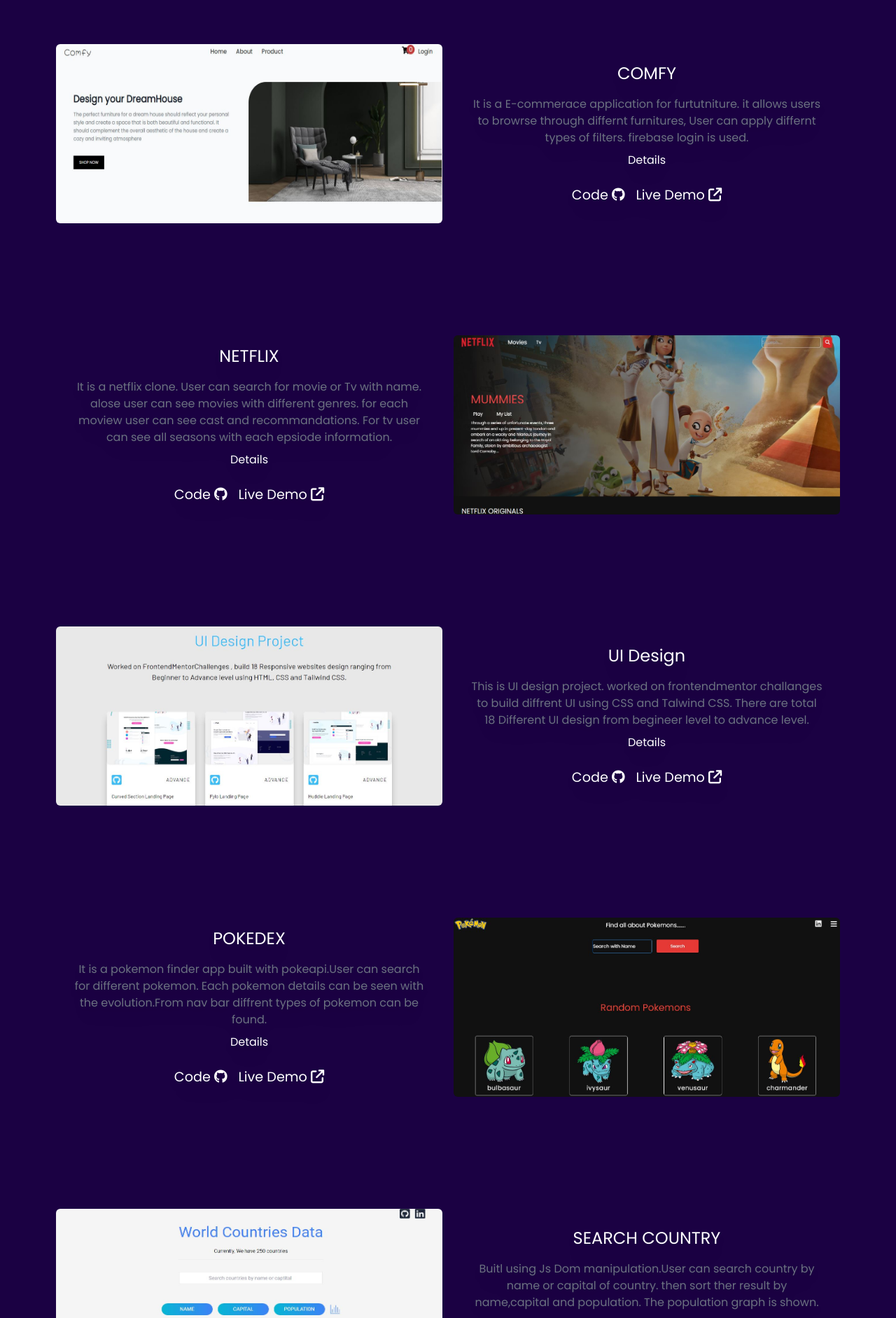
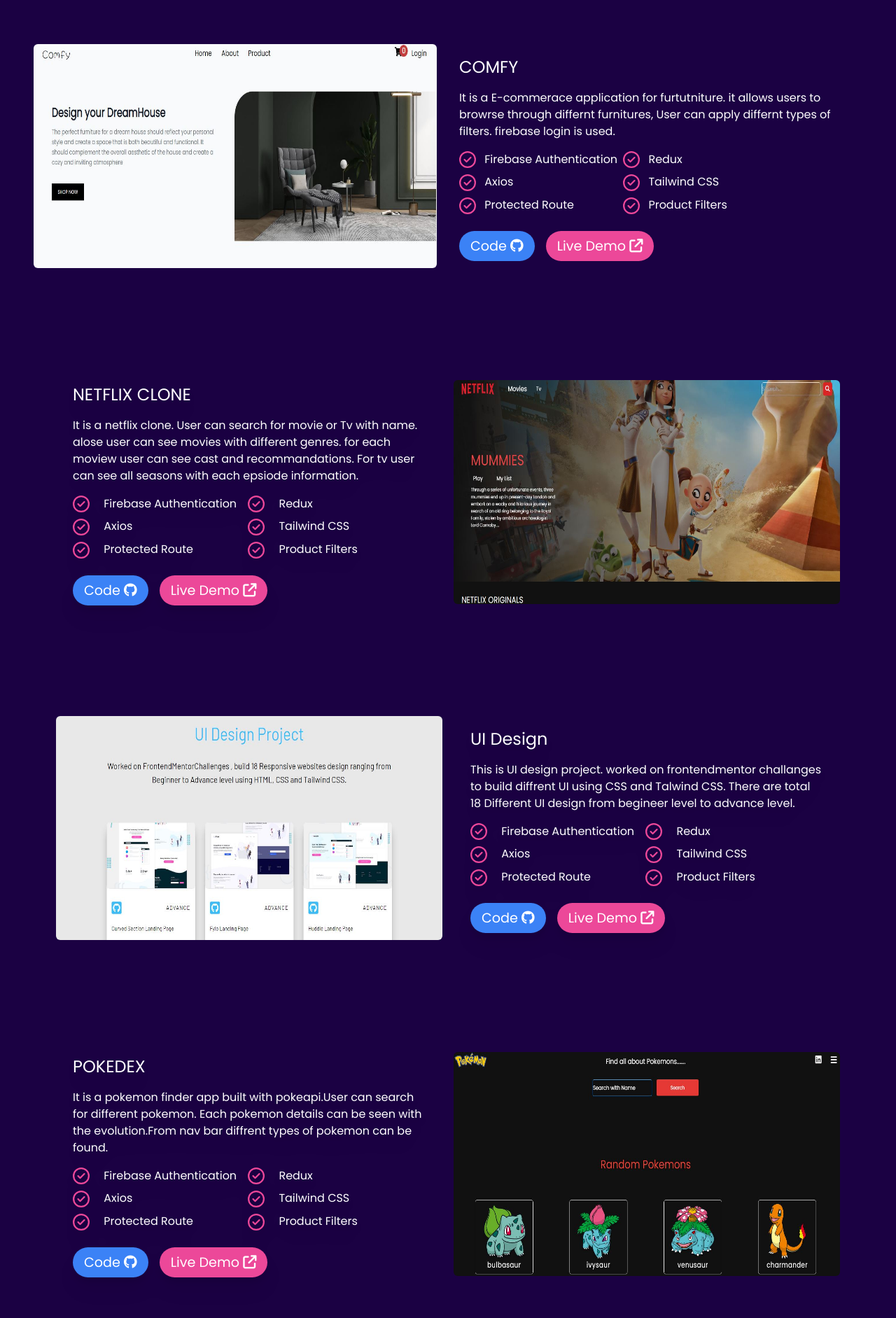
Before and after one commit to apj19/PortfolioReact, a React (Vite) app: page / in a window 1280 px wide. Shown: the part 868-2751 px from the top of the page at 70% size. Built offline with nearby package versions, Linux system fonts and the light colour scheme.

Commit message:
working on home page

```diff
--- a/index.html
+++ b/index.html
@@ -8,9 +8,7 @@
   <link rel="preconnect" href="https://fonts.googleapis.com">
   <link rel="preconnect" href="https://fonts.gstatic.com" crossorigin>
   <link href="https://fonts.googleapis.com/css2?family=Poppins&display=swap" rel="stylesheet">
-  <link rel="stylesheet" href="https://cdnjs.cloudflare.com/ajax/libs/font-awesome/6.3.0/css/all.min.css"
-    integrity="sha512-SzlrxWUlpfuzQ+pcUCosxcglQRNAq/DZjVsC0lE40xsADsfeQoEypE+enwcOiGjk/bSuGGKHEyjSoQ1zVisanQ=="
-    crossorigin="anonymous" referrerpolicy="no-referrer" />
+  <script src="https://kit.fontawesome.com/092bfc665f.js" crossorigin="anonymous"></script>
   <title>Akshay Jadhav</title>
 </head>
 
--- a/src/App.jsx
+++ b/src/App.jsx
@@ -1,3 +1,4 @@
+import Footer from "./components/Footer";
 import NavBar from "./components/NavBar";
 import Home from "./pages/Home";
 
@@ -12,6 +13,7 @@
       <NavBar />
 
       <Home />
+      <Footer />
     </div>
   );
 }
--- a/src/components/Hero.jsx
+++ b/src/components/Hero.jsx
@@ -12,7 +12,7 @@
           highly performant, efficient and fully documented for seamless
           integration into any environment.
         </p>
-        <div className="mt-8 flex items-center justify-center gap-x-6 text-[1.5rem]">
+        <div className="mt-8 flex items-center justify-center md:justify-start gap-x-6 text-[1.5rem]">
           <a
             className="hover:text-blue-500"
             href="https://www.linkedin.com/in/akshay-jadhav-01737711b/"
--- a/src/components/NavBar.jsx
+++ b/src/components/NavBar.jsx
@@ -36,7 +36,7 @@
       {showMobileNav && (
         <div
           onClick={() => setShowMobileNav(false)}
-          className="fixed animate__animated animate__fadeInLeft top-0 left-0 w-full h-[100vh] bg-white flex flex-col justify-start items-center pt-4 px-10"
+          className="fixed animate__animated animate__fadeInLeft top-0 left-0 w-full h-[100vh] bg-[#090c10] text-white flex flex-col justify-start items-center pt-4 px-10"
         >
           <div className="mb-8 w-full flex justify-end text-[1.5rem] cursor-pointer">
             <button onClick={() => setShowMobileNav(false)}>
--- a/src/pages/Home.jsx
+++ b/src/pages/Home.jsx
@@ -1,10 +1,9 @@
 import React, { useState } from "react";
 import Hero from "../components/Hero";
 import Timeline from "../components/Timeline";
+import { check } from "../utilities/logo";
 
 function Home() {
-  const [showDetails, setShowDetails] = useState(false);
-  const [number, setNumber] = useState(0);
   return (
     <main className="pt-16 font-['Poppins']">
       <Hero />
@@ -13,25 +12,25 @@
           TECH STACK
         </h2>
         <div className="mt-4 flex flex-wrap items-center justify-center gap-x-6 text-[1.5rem] gap-y-4">
-          <div className="bg-gray-50 rounded-full">
+          <div className="bg-gray-50 rounded-xl">
             <img className="h-16 w-16" src="../react.png" alt="" />
           </div>
-          <div className="bg-gray-50 h-16 w-16 rounded-full flex justify-center items-center">
+          <div className="bg-gray-50 h-16 w-16 rounded-lg flex justify-center items-center">
             <img className="h-8 w-8" src="../jslogo2.png" alt="" />
           </div>
-          <div className="bg-gray-50 h-16 w-16 rounded-full flex justify-center items-center">
+          <div className="bg-gray-50 h-16 w-16 rounded-lg flex justify-center items-center">
             <img className="h-8 w-8" src="../html.png" alt="" />
           </div>
-          <div className="bg-gray-50 h-16 w-16 rounded-full flex justify-center items-center">
+          <div className="bg-gray-50 h-16 w-16 rounded-lg flex justify-center items-center">
             <img className="h-14 w-14" src="../css.png" alt="" />
           </div>
-          <div className="bg-gray-50 h-16 w-16 rounded-full flex justify-center items-center">
+          <div className="bg-gray-50 h-16 w-16 rounded-lg flex justify-center items-center">
             <img className="h-8 w-8" src="../redux.png" alt="" />
           </div>
-          <div className="bg-gray-50 h-16 w-16 rounded-full flex justify-center items-center">
+          <div className="bg-gray-50 h-16 w-16 rounded-lg flex justify-center items-center">
             <img className="h-8 w-8" src="../tailwind.png" alt="" />
           </div>
-          <div className="bg-gray-50 h-16 w-16 rounded-full flex justify-center items-center">
+          <div className="bg-gray-50 h-16 w-16 rounded-lg flex justify-center items-center">
             <img className="h-12 w-12" src="../msql.png" alt="" />
           </div>
         </div>
@@ -44,8 +43,8 @@
         </h2>
         {/* Ecommrace Project */}
 
-        <section className="grid grid-cols-1 gap-4 md:grid-cols-2 px-2 md:px-10 py-10  mb-20 rounded-xl  ">
-          <div className="h-64 bg-cover">
+        <section className="grid grid-cols-1 gap-8 md:grid-cols-2 px-2  py-10  mb-20 rounded-xl  ">
+          <div className="h-52 md:h-80 h bg-cover">
             <img
               className="object-fit w-full h-full rounded-md"
               src="../p1.JPG"
@@ -53,40 +52,45 @@
             />
           </div>
 
-          <div className=" flex flex-col justify-center items-center px-6 drop-shadow-xl">
+          <div className=" flex flex-col justify-center items-start   ">
             <h2 className="text-xl font-[500]  md:text-2xl">COMFY</h2>
 
-            <p className="mt-4 text-[0.8rem] md:text-[1rem] text-center text-gray-500 ">
+            <p className="mt-4   ">
               It is a E-commerace application for furtutniture. it allows users
               to browrse through differnt furnitures, User can apply differnt
               types of filters. firebase login is used.
             </p>
+            <div className="grid md:grid-cols-2 gap-x-2 gap-y-2 my-4">
+              <p>
+                <span className="mr-2">{check}</span> Firebase Authentication
+              </p>
+              <p>
+                <span className="mr-2">{check}</span> Redux
+              </p>
+              <p>
+                <span className="mr-2">{check}</span> Axios
+              </p>
+              <p>
+                <span className="mr-2">{check}</span> Tailwind CSS
+              </p>
+              <p>
+                <span className="mr-2">{check}</span> Protected Route
+              </p>
+              <p>
+                <span className="mr-2">{check}</span> Product Filters
+              </p>
+            </div>
 
-            <button
-              onClick={() => {
-                if (number != 1) {
-                  setNumber(1);
-                  setShowDetails(true);
-                } else {
-                  setNumber(1);
-                  setShowDetails((s) => !s);
-                }
-              }}
-              className="my-2"
-            >
-              Details
-            </button>
-
-            <div className=" md:text-[1.2rem] mt-4">
+            <div className=" md:text-[1.2rem] mt-4 ">
               <a
-                className=" font-[500] mr-4"
+                className=" font-[500] mr-4 bg-blue-500 rounded-full px-4 py-2 "
                 href="https://github.com/apj19/comfy"
                 target="_blank"
               >
                 Code <i className="fa-brands fa-github"></i>
               </a>
               <a
-                className=" font-[500]"
+                className=" font-[500] bg-pink-500 rounded-full px-4 py-2"
                 href="https://comfyapjcr.netlify.app/"
                 target="_blank"
               >
@@ -95,58 +99,58 @@
               </a>
             </div>
           </div>
-
-          {number == 1 && showDetails && (
-            <div className="flex flex-col justify-center items-center px-6 ">
-              Details Showing
-            </div>
-          )}
         </section>
 
         {/* netflix */}
         <section className="grid grid-cols-1 gap-4 md:grid-cols-2 px-2 md:px-10 py-10   mb-20  ">
-          <div className="h-64 bg-cover md:col-start-2">
+          <div className="h-80 bg-cover md:col-start-2">
             <img
               className="object-fit w-full h-full rounded-md"
               src="../netflix.JPG"
               alt=""
             />
           </div>
-          <div className=" flex flex-col justify-center items-center px-6 drop-shadow-xl md:row-start-1">
-            <h2 className="text-xl font-[500]  md:text-2xl">NETFLIX</h2>
+          <div className=" flex flex-col justify-center items-start px-6 drop-shadow-xl md:row-start-1">
+            <h2 className="text-xl font-[500]  md:text-2xl">NETFLIX CLONE</h2>
 
-            <p className="mt-4 text-[0.8rem] md:text-[1rem] text-center text-gray-500 ">
+            <p className="mt-4   ">
               It is a netflix clone. User can search for movie or Tv with name.
               alose user can see movies with different genres. for each moview
               user can see cast and recommandations. For tv user can see all
               seasons with each epsiode information.
             </p>
 
-            <button
-              onClick={() => {
-                if (number != 2) {
-                  setNumber(2);
-                  setShowDetails(true);
-                } else {
-                  setNumber(2);
-                  setShowDetails((s) => !s);
-                }
-              }}
-              className="my-2"
-            >
-              Details
-            </button>
+            <div className="grid grid-cols-2 gap-x-4 gap-y-2 my-4">
+              <p>
+                <span className="mr-4">{check}</span> Firebase Authentication
+              </p>
+              <p>
+                <span className="mr-4">{check}</span> Redux
+              </p>
+              <p>
+                <span className="mr-4">{check}</span> Axios
+              </p>
+              <p>
+                <span className="mr-4">{check}</span> Tailwind CSS
+              </p>
+              <p>
+                <span className="mr-4">{check}</span> Protected Route
+              </p>
+              <p>
+                <span className="mr-4">{check}</span> Product Filters
+              </p>
+            </div>
 
             <div className=" md:text-[1.2rem] mt-4">
               <a
-                className=" font-[500] mr-4"
+                className=" font-[500] mr-4 bg-blue-500 rounded-full px-4 py-2 "
                 href="https://github.com/apj19/Netflix-Clone"
                 target="_blank"
               >
                 Code <i className="fa-brands fa-github"></i>
               </a>
               <a
-                className=" font-[500]"
+                className=" font-[500] bg-pink-500 rounded-full px-4 py-2"
                 href="https://netflixcloneapjcr.netlify.app/"
                 target="_blank"
               >
@@ -155,18 +159,12 @@
               </a>
             </div>
           </div>
-
-          {number == 2 && showDetails && (
-            <div className="flex flex-col justify-center items-center px-6 ">
-              Details Showing
-            </div>
-          )}
         </section>
 
         {/* {Ui Project} */}
 
         <section className="grid grid-cols-1 gap-4 md:grid-cols-2 px-2 md:px-10 py-10   mb-20 ">
-          <div className="h-64 bg-cover">
+          <div className="h-80 bg-cover">
             <img
               className="object-fit w-full h-full rounded-md"
               src="../ui.JPG"
@@ -174,40 +172,45 @@
             />
           </div>
 
-          <div className=" flex flex-col justify-center items-center px-6 drop-shadow-xl">
+          <div className=" flex flex-col justify-center items-start px-6 drop-shadow-xl">
             <h2 className="text-xl font-[500]  md:text-2xl">UI Design </h2>
 
-            <p className="mt-4 text-[0.8rem] md:text-[1rem] text-center text-gray-500 ">
+            <p className="mt-4  ">
               This is UI design project. worked on frontendmentor challanges to
               build diffrent UI using CSS and Talwind CSS. There are total 18
               Different UI design from begineer level to advance level.
             </p>
-
-            <button
-              onClick={() => {
-                if (number != 3) {
-                  setNumber(3);
-                  setShowDetails(true);
-                } else {
-                  setNumber(3);
-                  setShowDetails((s) => !s);
-                }
-              }}
-              className="my-2"
-            >
-              Details
-            </button>
+            <div className="grid grid-cols-2 gap-x-4 gap-y-2 my-4">
+              <p>
+                <span className="mr-4">{check}</span> Firebase Authentication
+              </p>
+              <p>
+                <span className="mr-4">{check}</span> Redux
+              </p>
+              <p>
+                <span className="mr-4">{check}</span> Axios
+              </p>
+              <p>
+                <span className="mr-4">{check}</span> Tailwind CSS
+              </p>
+              <p>
+                <span className="mr-4">{check}</span> Protected Route
+              </p>
+              <p>
+                <span className="mr-4">{check}</span> Product Filters
+              </p>
+            </div>
 
             <div className=" md:text-[1.2rem] mt-4">
               <a
-                className=" font-[500] mr-4"
+                className=" font-[500] mr-4 bg-blue-500 rounded-full px-4 py-2 "
                 href="https://github.com/apj19/FrontendMentorChallenges"
                 target="_blank"
               >
                 Code <i className="fa-brands fa-github"></i>
               </a>
               <a
-                className=" font-[500]"
+                className=" font-[500] bg-pink-500 rounded-full px-4 py-2"
                 href="https://ui-design-project-apjcr.netlify.app/"
                 target="_blank"
               >
@@ -216,57 +219,57 @@
               </a>
             </div>
           </div>
-
-          {number == 3 && showDetails && (
-            <div className="flex flex-col justify-center items-center px-6 ">
-              Details Showing
-            </div>
-          )}
         </section>
 
         {/* PokeDex  */}
         <section className="grid grid-cols-1 gap-4 md:grid-cols-2 px-2 md:px-10 py-10   mb-20   ">
-          <div className="h-64 bg-cover md:col-start-2">
+          <div className="h-80 bg-cover md:col-start-2">
             <img
               className="object-fit w-full h-full rounded-md"
               src="../pokemon.JPG"
               alt=""
             />
           </div>
-          <div className=" flex flex-col justify-center items-center px-6 drop-shadow-xl md:row-start-1">
+          <div className=" flex flex-col justify-center items-start px-6 drop-shadow-xl md:row-start-1">
             <h2 className="text-xl font-[500]  md:text-2xl">POKEDEX</h2>
 
-            <p className="mt-4 text-[0.8rem] md:text-[1rem] text-center text-gray-500 ">
+            <p className="mt-4  ">
               It is a pokemon finder app built with pokeapi.User can search for
               different pokemon. Each pokemon details can be seen with the
               evolution.From nav bar diffrent types of pokemon can be found.
             </p>
 
-            <button
-              onClick={() => {
-                if (number != 4) {
-                  setNumber(4);
-                  setShowDetails(true);
-                } else {
-                  setNumber(4);
-                  setShowDetails((s) => !s);
-                }
-              }}
-              className="my-2"
-            >
-              Details
-            </button>
+            <div className="grid grid-cols-2 gap-x-4 gap-y-2 my-4">
+              <p>
+                <span className="mr-4">{check}</span> Firebase Authentication
+              </p>
+              <p>
+                <span className="mr-4">{check}</span> Redux
+              </p>
+              <p>
+                <span className="mr-4">{check}</span> Axios
+              </p>
+              <p>
+                <span className="mr-4">{check}</span> Tailwind CSS
+              </p>
+              <p>
+                <span className="mr-4">{check}</span> Protected Route
+              </p>
+              <p>
+                <span className="mr-4">{check}</span> Product Filters
+              </p>
+            </div>
 
             <div className=" md:text-[1.2rem] mt-4">
               <a
-                className=" font-[500] mr-4"
+                className=" font-[500] mr-4 bg-blue-500 rounded-full px-4 py-2 "
                 href="https://github.com/apj19/pkemon"
                 target="_blank"
               >
                 Code <i className="fa-brands fa-github"></i>
               </a>
               <a
-                className=" font-[500]"
+                className=" font-[500] bg-pink-500 rounded-full px-4 py-2"
                 href="https://pokedexapjcr.netlify.app/"
                 target="_blank"
               >
@@ -275,18 +278,12 @@
               </a>
             </div>
           </div>
-
-          {number == 4 && showDetails && (
-            <div className="flex flex-col justify-center items-center px-6 ">
-              Details Showing
-            </div>
-          )}
         </section>
 
         {/* {Countries Data} */}
 
         <section className="grid grid-cols-1 gap-4 md:grid-cols-2 px-2 md:px-10 py-10   mb-20  ">
-          <div className="h-64 bg-cover">
+          <div className="h-80 bg-cover">
             <img
               className="object-fit w-full h-full rounded-md"
               src="../dom.JPG"
@@ -294,40 +291,46 @@
             />
           </div>
 
-          <div className=" flex flex-col justify-center items-center px-6 drop-shadow-xl">
+          <div className=" flex flex-col justify-center items-start px-6 drop-shadow-xl">
             <h2 className="text-xl font-[500]  md:text-2xl">SEARCH COUNTRY</h2>
 
-            <p className="mt-4 text-[0.8rem] md:text-[1rem] text-center text-gray-500 ">
+            <p className="mt-4  ">
               Buitl using Js Dom manipulation.User can search country by name or
               capital of country. then sort ther result by name,capital and
               population. The population graph is shown.
             </p>
 
-            <button
-              onClick={() => {
-                if (number != 5) {
-                  setNumber(5);
-                  setShowDetails(true);
-                } else {
-                  setNumber(5);
-                  setShowDetails((s) => !s);
-                }
-              }}
-              className="my-2"
-            >
-              Details
-            </button>
+            <div className="grid grid-cols-2 gap-x-4 gap-y-2 my-4">
+              <p>
+                <span className="mr-4">{check}</span> Firebase Authentication
+              </p>
+              <p>
+                <span className="mr-4">{check}</span> Redux
+              </p>
+              <p>
+                <span className="mr-4">{check}</span> Axios
+              </p>
+              <p>
+                <span className="mr-4">{check}</span> Tailwind CSS
+              </p>
+              <p>
+                <span className="mr-4">{check}</span> Protected Route
+              </p>
+              <p>
+                <span className="mr-4">{check}</span> Product Filters
+              </p>
+            </div>
 
             <div className=" md:text-[1.2rem] mt-4">
               <a
-                className=" font-[500] mr-4"
+                className=" font-[500] mr-4 bg-blue-500 rounded-full px-4 py-2 "
                 href="https://github.com/apj19/Dom-Manipulation/tree/main/Dom%20Mega%20Project"
                 target="_blank"
               >
                 Code <i className="fa-brands fa-github"></i>
               </a>
               <a
-                className=" font-[500]"
+                className=" font-[500] bg-pink-500 rounded-full px-4 py-2"
                 href="https://countriesdataapjcr.netlify.app/"
                 target="_blank"
               >
@@ -336,12 +339,6 @@
               </a>
             </div>
           </div>
-
-          {number == 5 && showDetails && (
-            <div className="flex flex-col justify-center items-center px-6 ">
-              Details Showing
-            </div>
-          )}
         </section>
 
         {/* ///////////////////////////////////////// */}
--- /dev/null
+++ b/src/utilities/logo.jsx
@@ -0,0 +1,10 @@
+const check = (
+  <svg
+    className="w-6 h-6 fill-pink-500 inline-block"
+    xmlns="http://www.w3.org/2000/svg"
+    viewBox="0 0 512 512"
+  >
+    <path d="M256 48a208 208 0 1 1 0 416 208 208 0 1 1 0-416zm0 464A256 256 0 1 0 256 0a256 256 0 1 0 0 512zM369 209c9.4-9.4 9.4-24.6 0-33.9s-24.6-9.4-33.9 0l-111 111-47-47c-9.4-9.4-24.6-9.4-33.9 0s-9.4 24.6 0 33.9l64 64c9.4 9.4 24.6 9.4 33.9 0L369 209z" />
+  </svg>
+);
+export { check };
```
Also changed, not shown: src/components/Footer.jsx (added, +11 -0 lines).
